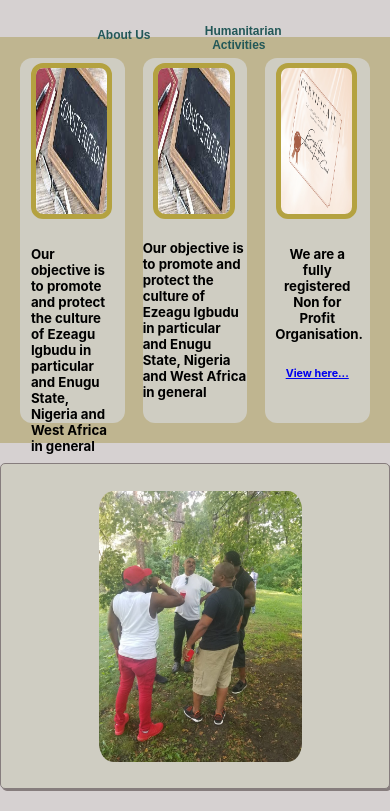
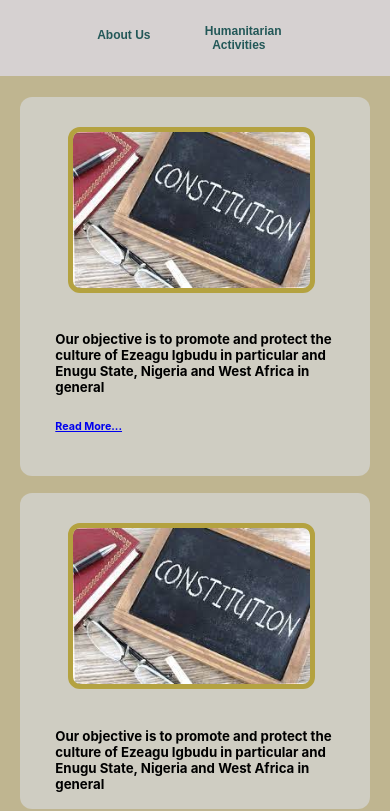
Before and after one commit to Adaobiokeke/EzeaguIgbuduCorporateSite, a React (Create React App) app: page /resources in a window 390 px wide. Shown: the top 811 px of the page. Built offline with nearby package versions, Linux system fonts and the light colour scheme.

Commit message:
updates on resources

```diff
--- a/src/Navbar/Navbar.css
+++ b/src/Navbar/Navbar.css
@@ -7,7 +7,9 @@ height:10px;
 margin-top:2%;
 margin-bottom:5%;
 }
-
+.logo-img{
+    height:20%;
+}
 .navbar1{
     display:flex;
     justify-content:space-between;
@@ -20,13 +22,13 @@ margin-bottom:5%;
 
     /* margin-top:5% */
 }
-.logo-img{
+/* .logo-img{
     padding-top:15px;
     width:20%;
     height:50%;
     padding-right:5%;
     border-radius:50%;
-}
+} */
 .logo-div{
     /* border:1px solid; */
    width: 35%;
@@ -46,7 +48,25 @@ margin-bottom:5%;
     /* border:1px solid */
 
 }
+.nav-button1{
+    background-color:transparent;
+    outline:none;
+    border:none;
+    width:100%;
+    cursor: pointer;
+    font-family:Arial;
+    font-size:16px;
+    font-weight:bold;
+    color:rgb(35, 88, 88);
+    text-decoration: none;
+    /* border:1px solid */
+
+}
 .nav-button:hover{
+    color:rgb(198, 180, 99)
+
+}
+.nav-button1:hover{
     color:rgb(198, 180, 99)
 
 }
@@ -57,6 +77,9 @@ margin-bottom:5%;
 
 @media only screen and (max-width: 600px) {
 
+    .nav-button1{
+        display:none;
+    }
     .navbar {
         width:100%
       }
--- a/src/Navbar/Navbar.js
+++ b/src/Navbar/Navbar.js
@@ -8,9 +8,9 @@ const Navbar = () => {
     <div>
       <div className="navbar">
         <div className="logo-div">
-            {/* <img src={Logo} alt='logo' className='logo-img'/> */}
             <Link to="/">
-            <button className="nav-button">
+            <img src={Logo} alt='logo' className='logo-img'/>
+            <button className="nav-button1">
               EzeaguIgbudu Association Canada
             </button>
           </Link>
--- a/src/Resources/Resources.css
+++ b/src/Resources/Resources.css
@@ -48,6 +48,13 @@ body{
 
 
 }
+.const-grid2{
+    background-color:rgb(207, 205, 194);
+    width:30%;
+   border-radius: 12px;
+
+
+}
 .text-div{
     /* border:1px solid; */
     padding:5% 10%
@@ -81,3 +88,24 @@ body{
     height:50%;
     border-radius:7%;
 }
+
+@media only screen and (max-width: 600px) {
+.res-sec{
+    margin-top:15%
+}
+.res-grid{
+    display:block;
+    width:100%;
+}
+    .const-grid{
+        width:100%;
+    }
+    .const-grid2{
+        width:100%;
+        margin-top:5%;
+    }
+    .middle-div{
+        margin-top:5%;
+        border:1px solid
+    }
+}
--- a/src/Resources/Resources.js
+++ b/src/Resources/Resources.js
@@ -29,9 +29,9 @@ const Resources = () => {
             </a>
           </div>
           </div>
-          <div className="const-grid">
-            <img src={Constitution} alt="the Constitution" className="img-const"/>
-            <h5>
+          <div className="const-grid2" >
+            <img src={Constitution} alt="the Constitution" className="img-const" />
+            <h5 className="text-div">
               Our objective is to promote and protect the culture of Ezeagu
               Igbudu in particular and Enugu State, Nigeria and West Africa in
               general{" "}
```
